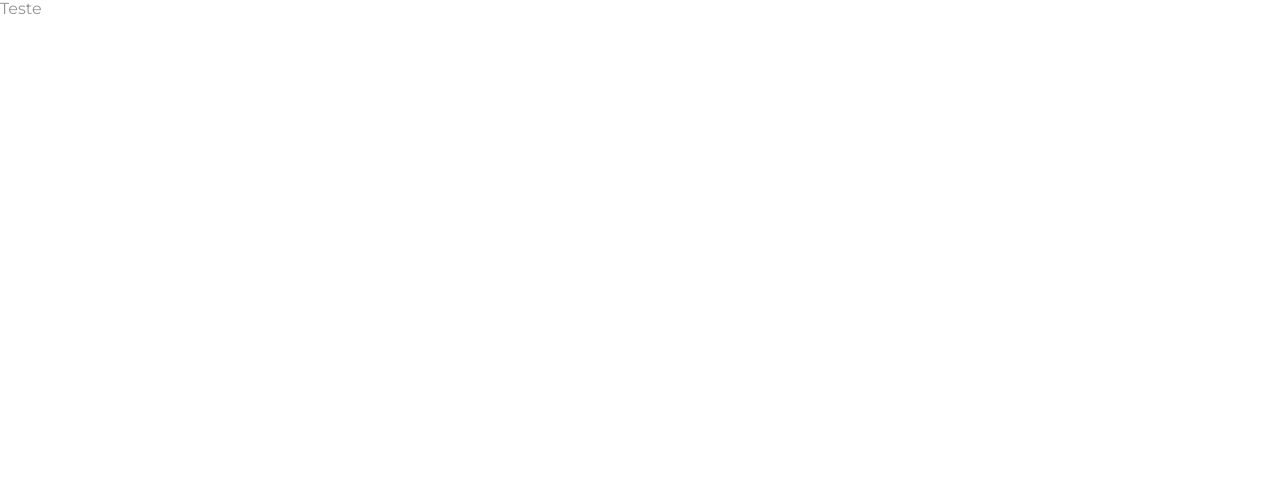
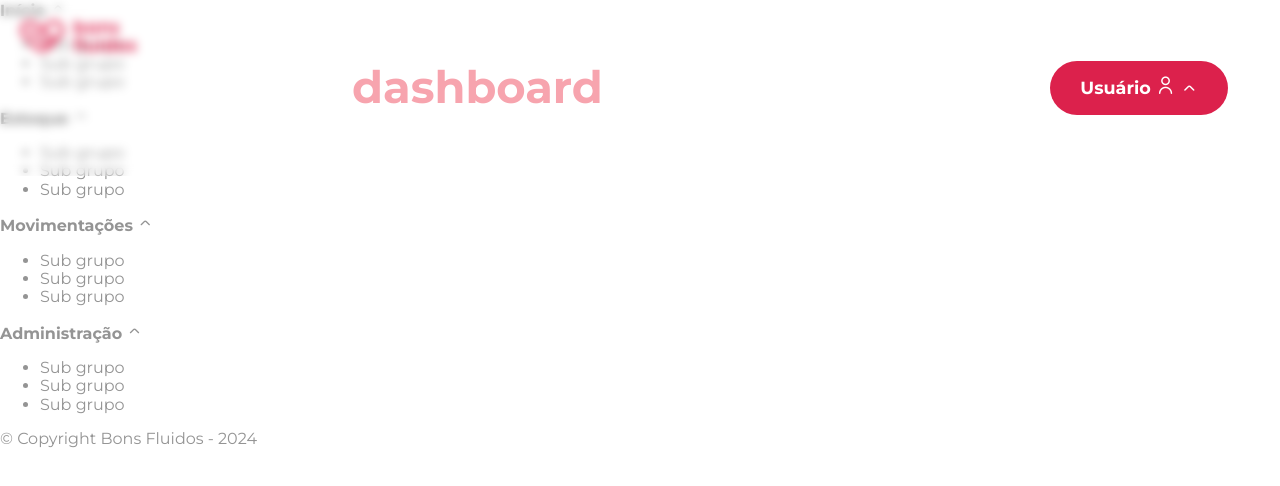
Before and after one commit to Serg-Ale/AS65A-Grupo-4-FrontEnd, a React (Vite) app: page /dashboard in a window 1280 px wide. Shown: the top 486 px of the page. Built offline with nearby package versions, Linux system fonts and the light colour scheme.

Commit message:
Dashboard html and base style created

```diff
--- a/src/pages/Dashboard.jsx
+++ b/src/pages/Dashboard.jsx
@@ -1,5 +1,81 @@
 const Dashboard = () => {
-    return ( <div>Teste</div> );
-}
+  return (
+    <>
+      <header>
+        <div className="content">
+          <div className="title">
+            <h1>Dashboard</h1>
+          </div>
+          <div className="action">
+            <div className="button">
+              <span>Usuário</span>
+              <div className="user-icon">
+                <i className="fi fi-rr-user"></i>
+              </div>
+              <i id="arrow-animate" className="fi fi-rr-angle-small-up"></i>
+              <div className="user-nav">
+                <ul>
+                  <li>
+                    <a href="https://api.whatsapp.com">Suporte <i className="fi fi-rr-phone-flip"></i></a>
+                  </li>
+                  <li>
+                    <a href="">Sair <i className="fi fi-rr-exit"></i></a>
+                  </li>
+                </ul>
+              </div>
+            </div>
+          </div>
+        </div>
+      </header>
+      <aside>
+        <div className="aside-box">
+          <div className="logo">
+            <img src="../../public/images/logo.png" alt="" />
+          </div>
+          <nav>
+            <div>
+              <strong>Início</strong>{" "}
+              <i className="fi fi-rr-angle-small-up"></i>
+              <ul>
+                <li>Sub grupo</li>
+                <li>Sub grupo</li>
+                <li>Sub grupo</li>
+              </ul>
+            </div>
+            <siv>
+              <strong>Estoque</strong>{" "}
+              <i className="fi fi-rr-angle-small-up"></i>
+              <ul>
+                <li>Sub grupo</li>
+                <li>Sub grupo</li>
+                <li>Sub grupo</li>
+              </ul>
+            </siv>
+            <div>
+              <strong>Movimentações</strong>{" "}
+              <i className="fi fi-rr-angle-small-up"></i>
+              <ul>
+                <li>Sub grupo</li>
+                <li>Sub grupo</li>
+                <li>Sub grupo</li>
+              </ul>
+            </div>
+            <div>
+              <strong>Administração</strong>{" "}
+              <i className="fi fi-rr-angle-small-up"></i>
+              <ul>
+                <li>Sub grupo</li>
+                <li>Sub grupo</li>
+                <li>Sub grupo</li>
+              </ul>
+            </div>
+          </nav>
+        </div>
+        <span>© Copyright Bons Fluidos - 2024</span>
+      </aside>
+      <main></main>
+    </>
+  );
+};
 
 export default Dashboard;
--- a/src/scss/index.scss
+++ b/src/scss/index.scss
@@ -1,4 +1,5 @@
 @use "base/base.scss";
+@use "pages/Dashboard.scss";
 @use "components/Hero.scss";
 @use "components/Header.scss";
 @use "components/Login.scss";
--- /dev/null
+++ b/src/scss/pages/Dashboard.scss
@@ -0,0 +1,119 @@
+header {
+    position: fixed;
+    width: 100%;
+    color: var(--secondary);
+    backdrop-filter: blur(5px);
+    padding: 2rem;
+    z-index: 100;
+
+    .content {
+      position: relative;
+      display: flex;
+      align-items: center;
+      justify-content: space-between;
+      gap: 2rem;
+      padding-left: 320px;
+
+      .title {
+        h1 {
+          font-size: 2.8rem;
+          text-transform: lowercase;
+        }
+      }
+
+      .action {
+        height: 54px;
+        position: relative; // Para posicionar o submenu corretamente
+
+        .button {
+            position: relative;
+            width: 100%;
+            height: 100%;
+            z-index: 10;
+            border-radius: 30px;
+            transition: all 300ms ease-in;
+
+            #arrow-animate {
+                transition: all 300ms ease-in;
+            }
+
+          .user-nav {
+            height: 110px;
+            position: absolute;
+            left: 0;
+            right: 0;
+            bottom: -110px;
+            align-items: flex-end;
+            justify-content: flex-end;
+            padding: 1rem;
+            z-index: 5;
+            opacity: 0;
+            visibility: hidden;
+            transition: opacity 300ms ease-in, transform 300ms
+            ease-in, visibility 0ms linear 300ms;
+
+            ul {
+                height: 100%;
+                display: flex;
+                flex-direction: column;
+                justify-content: space-around;
+                margin: 0;
+                padding: 0;
+                list-style-type: none;
+
+                li {
+                    font-size: 1.1rem;
+                    a {
+                        display: flex;
+                        align-items: center;
+                        gap: 12px;
+                        text-decoration: none;
+                        color: var(--primary);
+                        transition: all 300ms ease-in;
+
+                        &:hover, &:focus {
+                            color: var(--black);
+                        }
+                    }
+                }
+            }
+          }
+
+          &:hover {
+            border-bottom-left-radius: 0;
+            border-bottom-right-radius: 0;
+
+            #arrow-animate {
+                transform: rotate(180deg);
+                color: var(--primary);
+            }
+
+            .user-nav {
+                background-color: rgba(0, 0, 0, 0.05);
+                backdrop-filter: blur(20px);
+                border-top: none;
+                border-bottom-left-radius: 30px;
+                border-bottom-right-radius: 30px;
+                opacity: 1;
+                visibility: visible;
+                transform: translateY(0);
+                transition: opacity 300ms ease-in, transform 300ms ease-in, visibility 0ms;
+            }
+          }
+        }
+      }
+    }
+  }
+
+  .logo {
+    position: absolute;
+    left: 0;
+    top: 0;
+    padding: 20px;
+    text-decoration: none;
+
+    img {
+      height: 32px;
+      width: auto;
+    }
+  }
```
